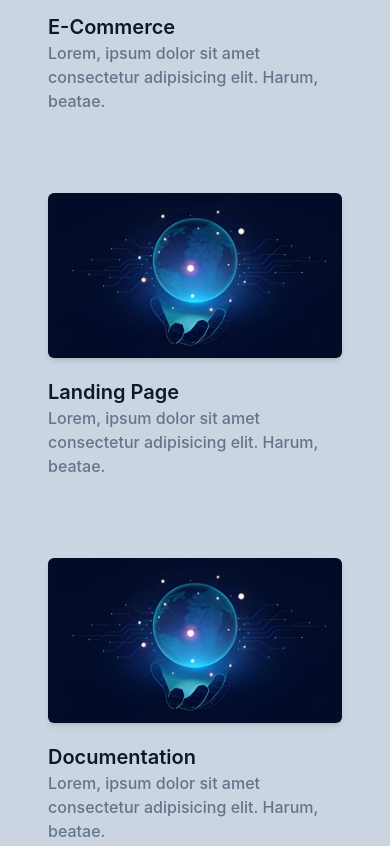
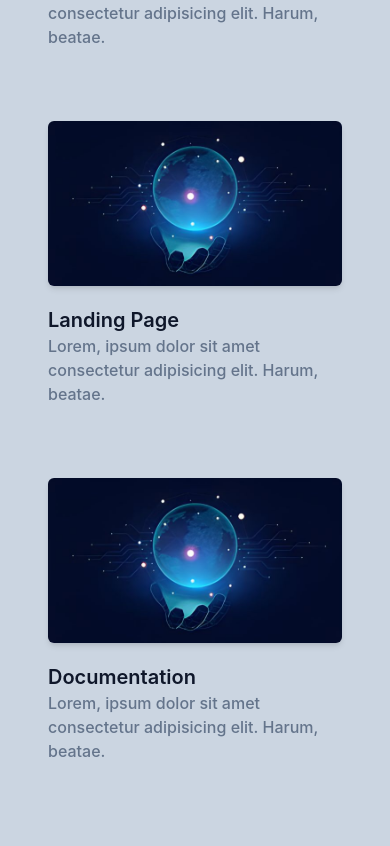
Before and after one commit to Fathurrizkies/myportfolio, a website: page index.html in a window 390 px wide. Shown: the part 2029-2875 px from the top of the page. Drawn offline with nearby package versions, Linux system fonts and the light colour scheme.

Commit message:
Update My Portfolio

```diff
--- a/index.html
+++ b/index.html
@@ -142,7 +142,7 @@
     <!-- About Section End -->
 
     <!-- Project Start -->
-    <section id="project" class="pt-36 pb-16 bg-slate-300 dark:bg-slate-800">
+    <section id="project" class="pt-20 pb-16 bg-slate-300 dark:bg-slate-800">
         <div class="container">
             <div class="w-full px-4">
                 <div class="max-w-xl mx-auto text-center mb-5">
@@ -153,21 +153,21 @@
                 </div>
             </div>
             <div class="w-full px-4 flex flex-wrap justify-center xl:w-10/12 xl:mx-auto">
-                <div class="mb-12 p-4 md:w-1/2">
+                <div class="mb-10 p-4 md:w-1/2">
                     <div class="rounded-md shadow-md overflow-hidden">
                         <img src="dist/img/portfolio/1.jpg" alt="E-Commerce" width="w-full">
                     </div>
                     <h3 class="font-semibold text-xl text-dark mt-5 dark:text-white">E-Commerce</h3>
                     <p class="font-medium text-base text-secondary">Lorem, ipsum dolor sit amet consectetur adipisicing elit. Harum, beatae.</p>
                 </div>
-                <div class="mb-12 p-4 md:w-1/2">
+                <div class="mb-10 p-4 md:w-1/2">
                     <div class="rounded-md shadow-md overflow-hidden">
                         <img src="dist/img/portfolio/1.jpg" alt="Landing Page" width="w-full">
                     </div>
                     <h3 class="font-semibold text-xl text-dark mt-5 dark:text-white">Landing Page</h3>
                     <p class="font-medium text-base text-secondary">Lorem, ipsum dolor sit amet consectetur adipisicing elit. Harum, beatae.</p>
                 </div>
-                <div class="mb-12 p-4 md:w-1/2">
+                <div class="mb-10 p-4 md:w-1/2">
                     <div class="rounded-md shadow-md overflow-hidden">
                         <img src="dist/img/portfolio/1.jpg" alt="Documentation" width="w-full">
                     </div>
```
Also changed, not shown: dist/css/final.css.
